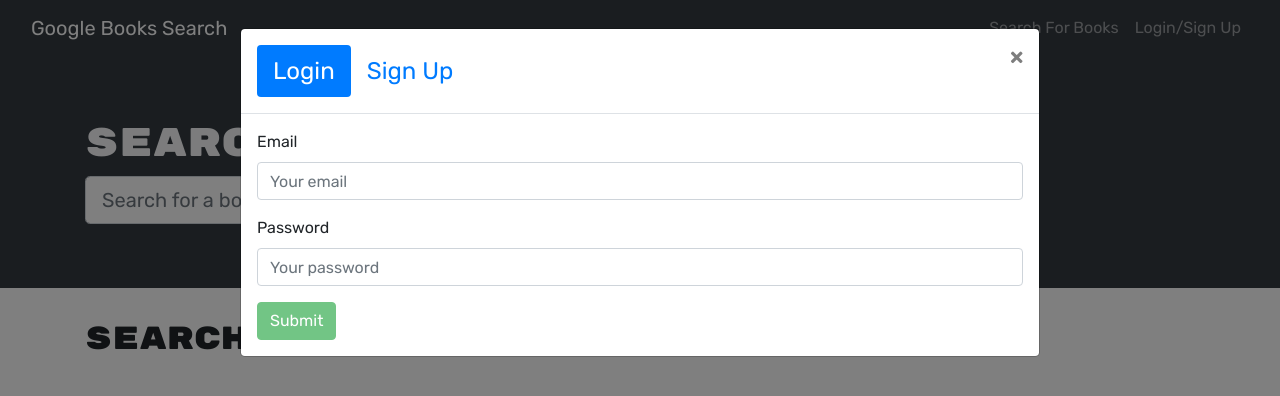
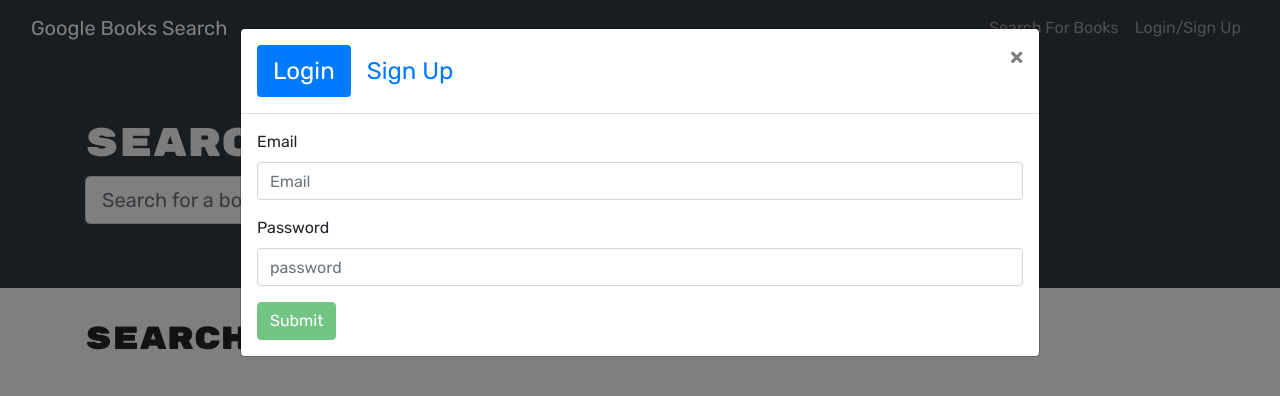
Before and after one commit to bdubz93/Book-Search-Engine, a React (Create React App) app in the folder client/: page / in a window 1280 px wide. Both pictures are taken after a click on the button "Login/Sign Up". Shown: the top 396 px of the page. Built offline with nearby package versions, Linux system fonts and the light colour scheme.

Commit message:
Update LoginForm.js

```diff
--- a/client/src/components/LoginForm.js
+++ b/client/src/components/LoginForm.js
@@ -1,14 +1,15 @@
-// see SignupForm.js for comments
-import React, { useState } from 'react';
-import { Form, Button, Alert } from 'react-bootstrap';
-
-import { loginUser } from '../utils/API';
-import Auth from '../utils/auth';
+import React, { useState } from "react";
+import { Form, Button, Alert } from "react-bootstrap";
+import { LOGIN_USER } from "../utils/mutations";
+import Auth from "../utils/auth";
+import { useMutation } from "@apollo/react-hooks";
 
 const LoginForm = () => {
-  const [userFormData, setUserFormData] = useState({ email: '', password: '' });
+  const [userFormData, setUserFormData] = useState({ email: "", password: "" });
   const [validated] = useState(false);
   const [showAlert, setShowAlert] = useState(false);
+
+  const [loginUser] = useMutation(LOGIN_USER);
 
   const handleInputChange = (event) => {
     const { name, value } = event.target;
@@ -18,7 +19,6 @@ const LoginForm = () => {
   const handleFormSubmit = async (event) => {
     event.preventDefault();
 
-    // check if form has everything (as per react-bootstrap docs)
     const form = event.currentTarget;
     if (form.checkValidity() === false) {
       event.preventDefault();
@@ -26,62 +26,68 @@ const LoginForm = () => {
     }
 
     try {
-      const response = await loginUser(userFormData);
+      const { data } = await loginUser({
+        variables: { ...userFormData },
+      });
 
-      if (!response.ok) {
-        throw new Error('something went wrong!');
-      }
-
-      const { token, user } = await response.json();
-      console.log(user);
-      Auth.login(token);
+      Auth.login(data.login.token);
     } catch (err) {
       console.error(err);
       setShowAlert(true);
     }
 
     setUserFormData({
-      username: '',
-      email: '',
-      password: '',
+      username: "",
+      email: "",
+      password: "",
     });
   };
 
   return (
     <>
       <Form noValidate validated={validated} onSubmit={handleFormSubmit}>
-        <Alert dismissible onClose={() => setShowAlert(false)} show={showAlert} variant='danger'>
+        <Alert
+          dismissible
+          onClose={() => setShowAlert(false)}
+          show={showAlert}
+          variant="danger"
+        >
           Something went wrong with your login credentials!
         </Alert>
         <Form.Group>
-          <Form.Label htmlFor='email'>Email</Form.Label>
+          <Form.Label htmlFor="email">Email</Form.Label>
           <Form.Control
-            type='text'
-            placeholder='Your email'
-            name='email'
+            type="text"
+            placeholder="Email"
+            name="email"
             onChange={handleInputChange}
             value={userFormData.email}
             required
           />
-          <Form.Control.Feedback type='invalid'>Email is required!</Form.Control.Feedback>
+          <Form.Control.Feedback type="invalid">
+            Email is required!
+          </Form.Control.Feedback>
         </Form.Group>
 
         <Form.Group>
-          <Form.Label htmlFor='password'>Password</Form.Label>
+          <Form.Label htmlFor="password">Password</Form.Label>
           <Form.Control
-            type='password'
-            placeholder='Your password'
-            name='password'
+            type="password"
+            placeholder="password"
+            name="password"
             onChange={handleInputChange}
             value={userFormData.password}
             required
           />
-          <Form.Control.Feedback type='invalid'>Password is required!</Form.Control.Feedback>
+          <Form.Control.Feedback type="invalid">
+            Password is required!
+          </Form.Control.Feedback>
         </Form.Group>
         <Button
           disabled={!(userFormData.email && userFormData.password)}
-          type='submit'
-          variant='success'>
+          type="submit"
+          variant="success"
+        >
           Submit
         </Button>
       </Form>
```
